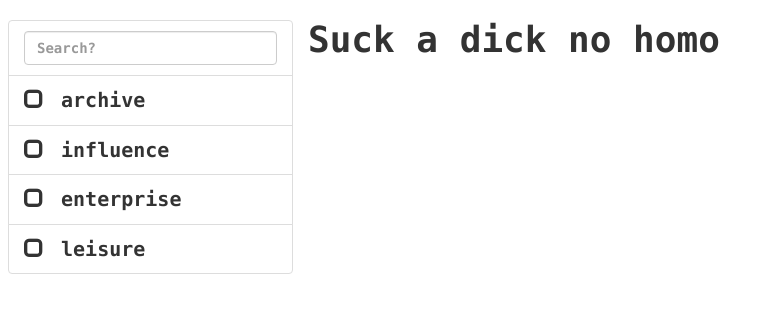
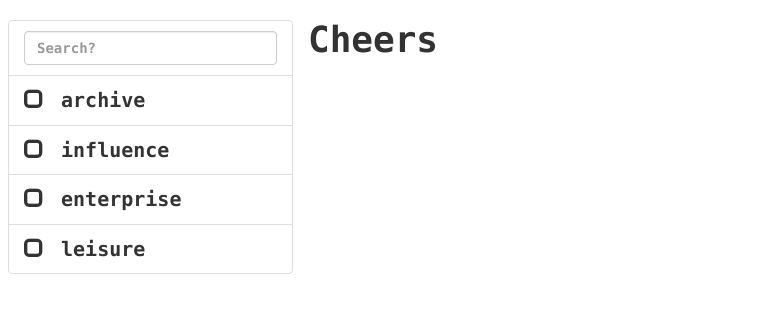
Before and after one commit to b-8-d-8-m/wiki, a plain HTML site: page index.html in a window 1280 px wide. Shown: the whole page, without its empty margins (0-774 px from the left). Drawn offline with Linux system fonts and the light colour scheme.

Commit message:
Update index.html

```diff
--- a/index.html
+++ b/index.html
@@ -19,7 +19,7 @@
 <div id="includedContent"></div>
 
 
-<h1><b>Suck a dick no homo</h1>
+<h1><b>Cheers</h1>
 
 </body>
 </html>
```
